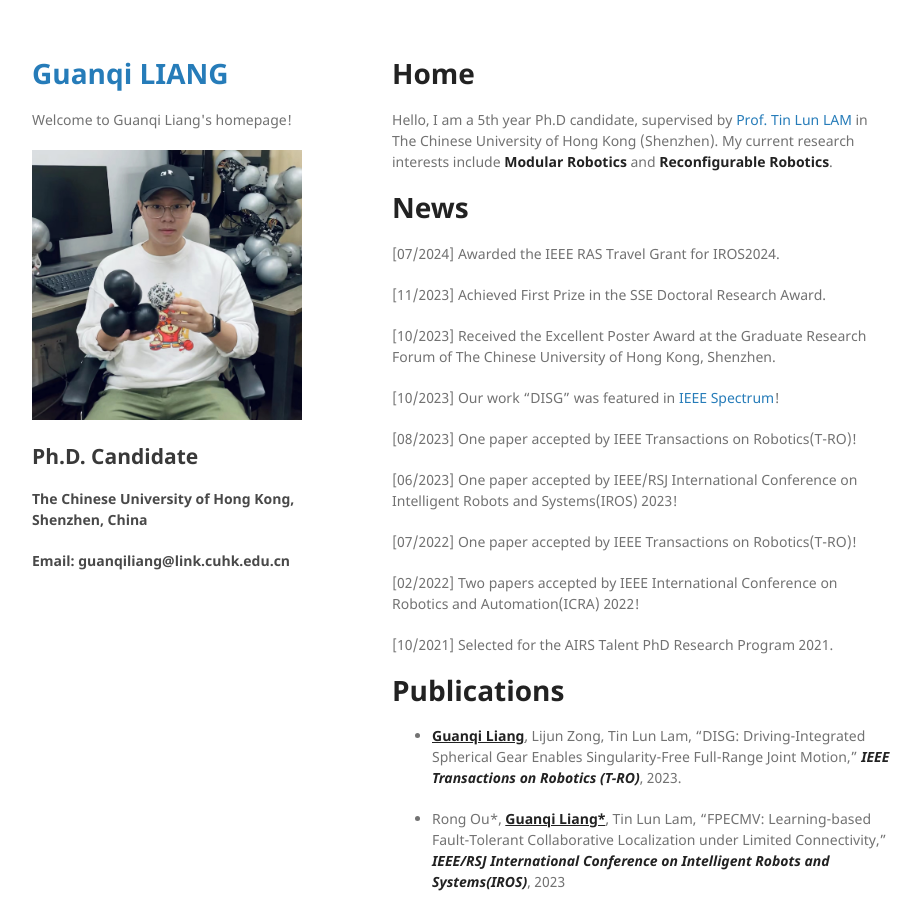
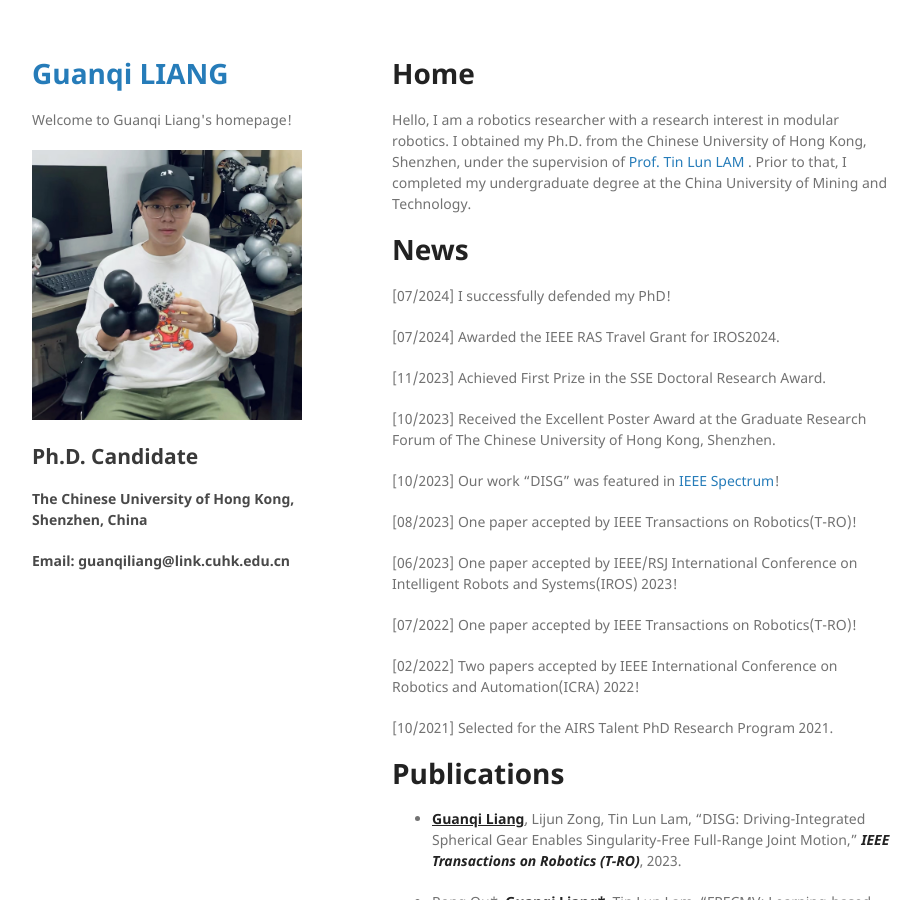
Before and after one commit to guanqiliang/guanqiliang.github.com, a Jekyll site: the page built from index.md, in a window 1280 px wide and 900 px high. Shown: the whole window, without its empty margins (178-1099 px from the left). Built offline with Jekyll 4.4.1, drawn with Linux system fonts in a browser that asks for light colours; our own code applies the rules of GitHub Pages for plain Markdown files.

Commit message:
Update index.md

```diff
--- a/index.md
+++ b/index.md
@@ -1,8 +1,10 @@
 # Home
 
-Hello, I am a 5th year Ph.D candidate, supervised by [Prof. Tin Lun LAM](https://sites.google.com/site/lamtinlun) in The Chinese University of Hong Kong (Shenzhen). My current research interests include <strong>Modular Robotics</strong> and <strong>Reconfigurable Robotics</strong>.
+Hello, I am a robotics researcher with a research interest in modular robotics. I obtained my Ph.D. from the Chinese University of Hong Kong, Shenzhen, under the supervision of [Prof. Tin Lun LAM](https://sites.google.com/site/lamtinlun) . Prior to that, I completed my undergraduate degree at the China University of Mining and Technology.
 
 # News
+
+[07/2024] I successfully defended my PhD!
 
 [07/2024] Awarded the IEEE RAS Travel Grant for IROS2024.
 
```
